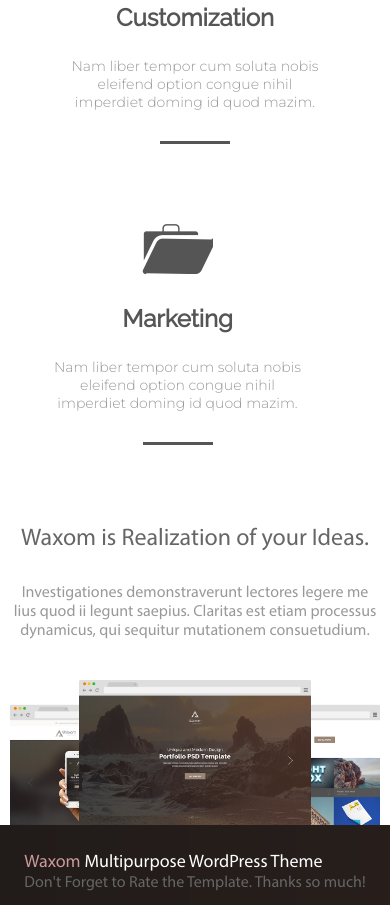
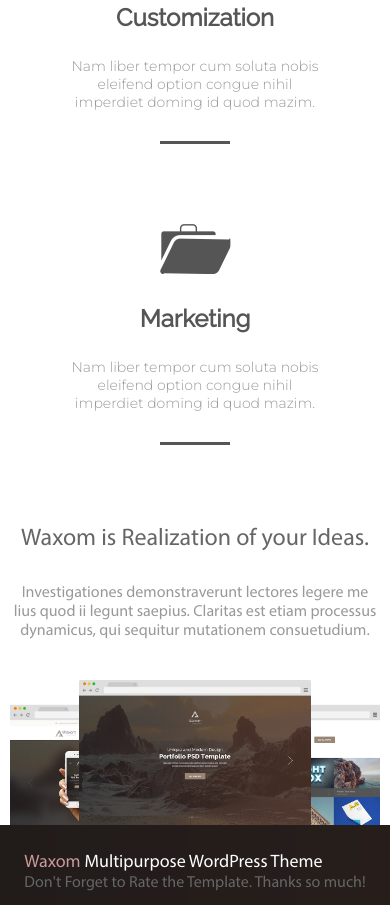
Before and after one commit to BelVarta/-eighth_site, a plain HTML site: page index.html in a window 390 px wide. Shown: the part 1053-1958 px from the top of the page. Drawn offline with nearby package versions, Linux system fonts and the light colour scheme; files whose address does not match are found by name.

Commit message:
Update style.css

```diff
--- a/style.css
+++ b/style.css
@@ -1477,6 +1477,9 @@ div.link a:first-of-type{
    .text_container div{
             margin-right: 0px;
         }
+       .text_container div:last-of-type{
+            margin-right: 0px;
+        }
         .second_bg button {
             font-family: "Conv_MyriadPro-Regular";
             font-size: 14px;
```
